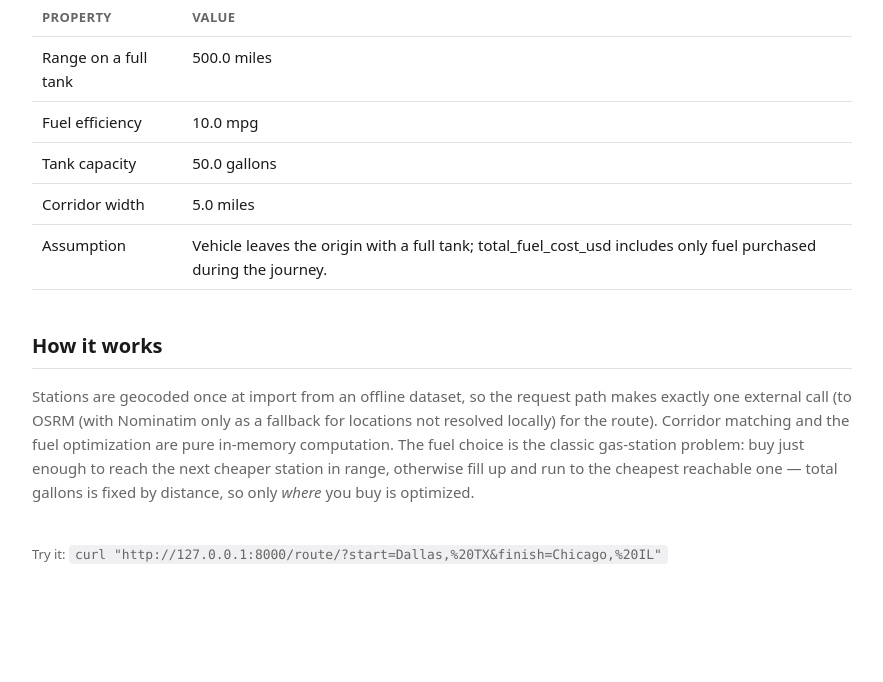
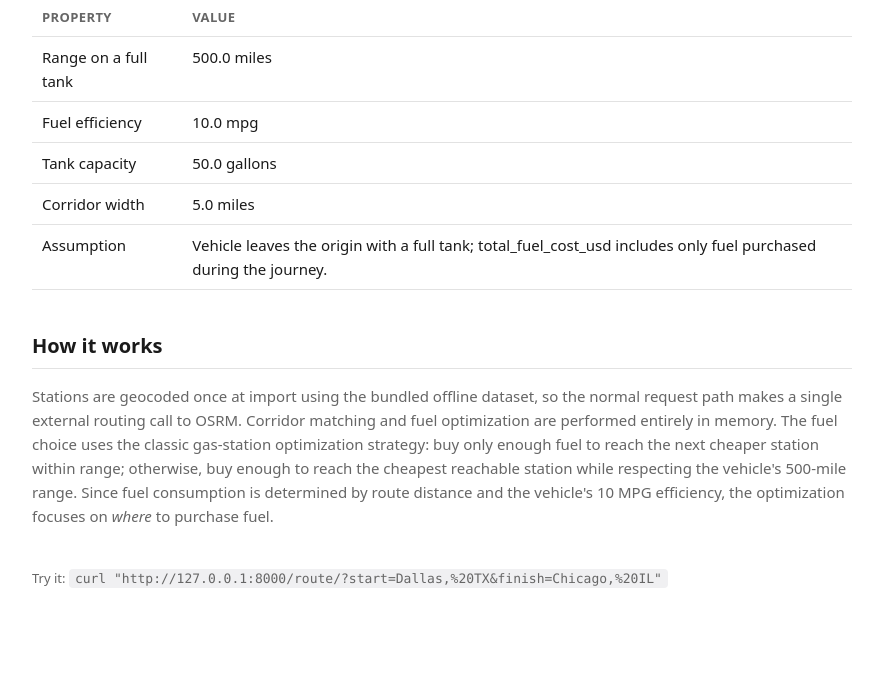
Before and after one commit to Mohamed-Fasidh/Spotter-Backend-Django, a Django app: page / in a window 1280 px wide. Shown: the part 2010-2692 px from the top of the page, without its empty margins (198-1081 px from the left). Before the commit the page ends 2574 px from the top, so only its background shows below. Run offline with Django 5.2, Linux system fonts and the light colour scheme.

Commit message:
Initial commit

```diff
--- a/routing/templates/routing/docs.html
+++ b/routing/templates/routing/docs.html
@@ -122,13 +122,14 @@
 
     <h2>How it works</h2>
     <p class="muted">
-      Stations are geocoded once at import from an offline dataset, so the request
-      path makes exactly one external call (to OSRM (with Nominatim only as a fallback for locations not resolved locally) for the route). Corridor
-      matching and the fuel optimization are pure in-memory computation. The fuel
-      choice is the classic gas-station problem: buy just enough to reach the next
-      cheaper station in range, otherwise fill up and run to the cheapest reachable
-      one — total gallons is fixed by distance, so only <em>where</em> you buy is
-      optimized.
+      Stations are geocoded once at import using the bundled offline dataset,
+      so the normal request path makes a single external routing call to OSRM.
+      Corridor matching and fuel optimization are performed entirely in memory.
+      The fuel choice uses the classic gas-station optimization strategy: buy only enough
+      fuel to reach the next cheaper station within range; otherwise, buy enough to reach the cheapest
+      reachable station while respecting the vehicle's 500-mile range. Since fuel consumption is determined
+       by route distance and the vehicle's 10 MPG efficiency, the optimization focuses on <em>where</em> to purchase fuel.
+
     </p>
 
     <p class="muted" style="margin-top:40px; font-size:13px">
```
